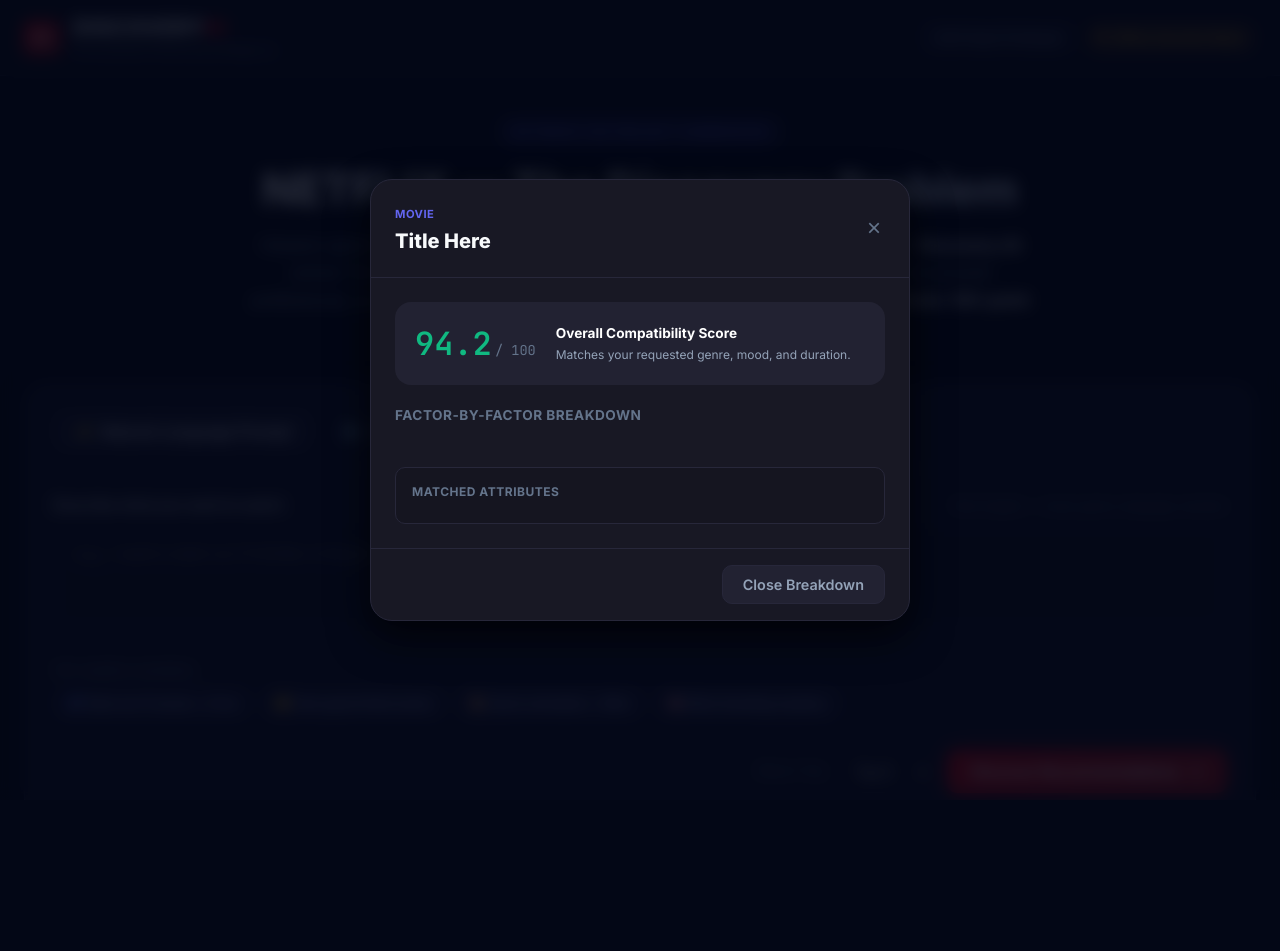
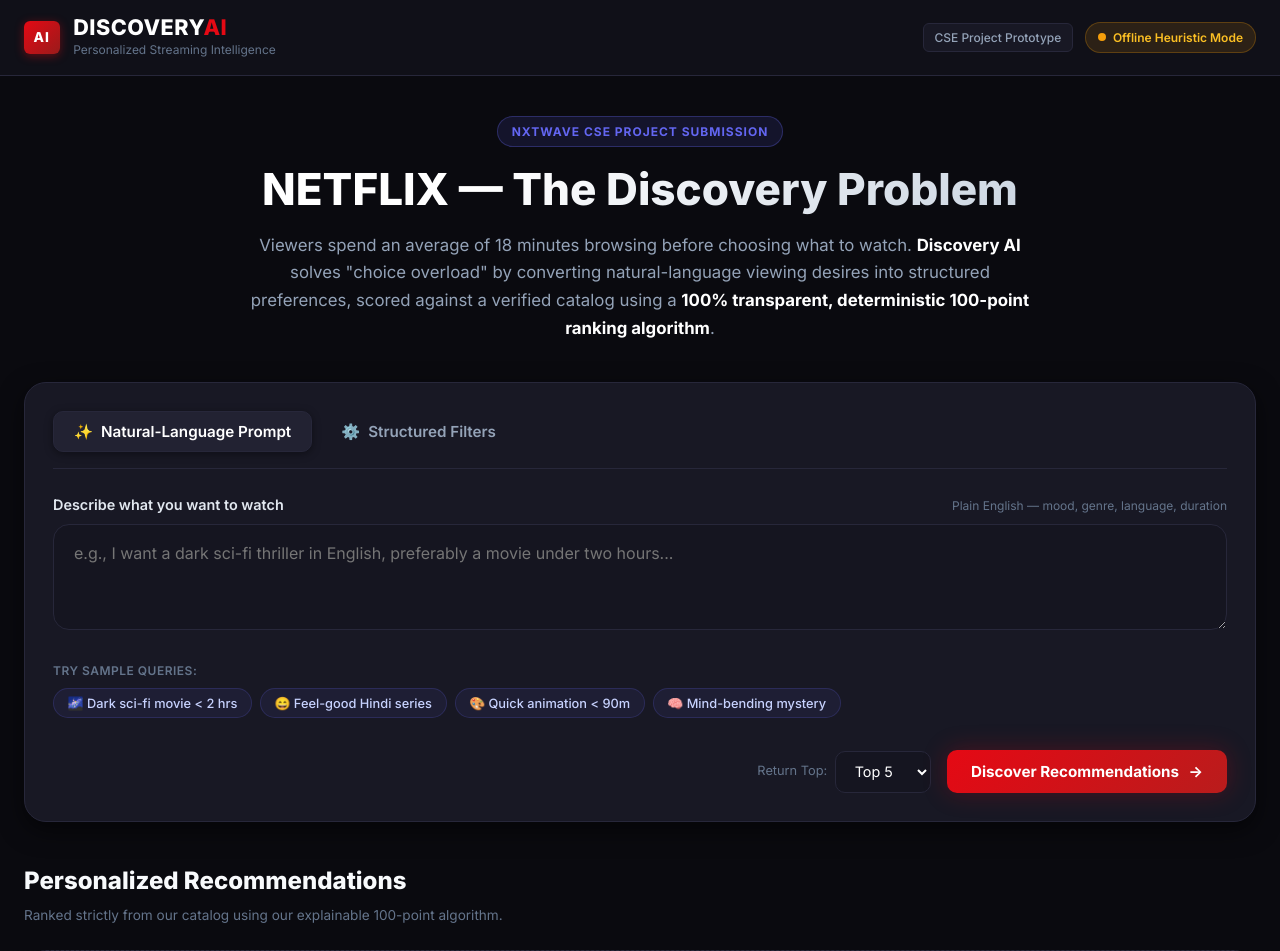
Before and after one commit to Shashank-d404/netflix-discovery-ai, a Flask app: page / in a window 1280 px wide. Shown: the top 951 px of the page. Before the commit the page ends 797 px from the top, so only its background shows below. Run offline with Flask 3, Linux system fonts and the light colour scheme.

Commit message:
chore: prepare Flask app for production deployment

```diff
--- a/requirements.txt
+++ b/requirements.txt
@@ -9,3 +9,4 @@ google-genai>=0.1.0
 
 # Testing Framework
 pytest>=8.0.0
+gunicorn>=23.0.0
--- a/static/css/style.css
+++ b/static/css/style.css
@@ -950,6 +950,7 @@ body {
 /* --------------------------------------------------------------------------
    Score Breakdown Modal
    -------------------------------------------------------------------------- */
+[hidden] { display: none !important; }
 .modal-overlay {
   position: fixed;
   inset: 0;
```
Also changed, not shown: 1 other file.
